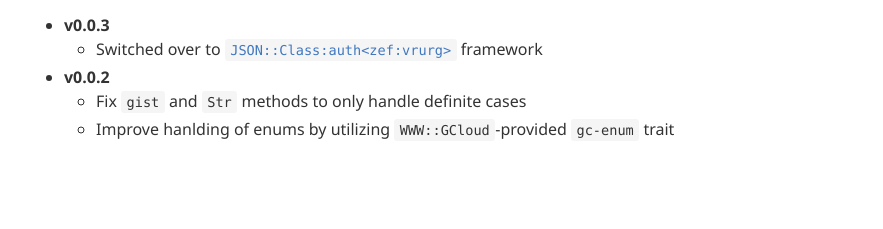
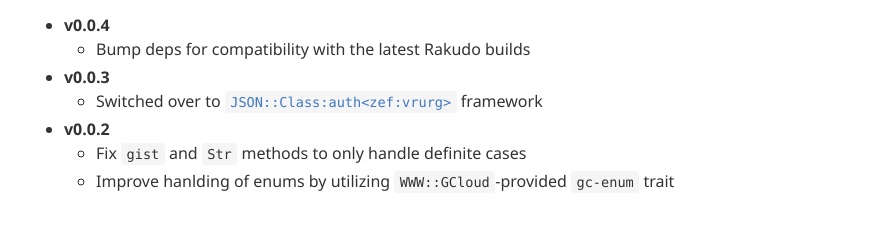
Before and after one commit to vrurg/raku-WWW-GCloud-API-Vision, a plain HTML site: page ChangeLog.html in a window 1280 px wide. Shown: the part 253-482 px from the top of the page, without its empty margins (198-1081 px from the left). Drawn offline with Linux system fonts and the light colour scheme.

Commit message:
Minor: documentation update

```diff
--- a/ChangeLog.html
+++ b/ChangeLog.html
@@ -386,7 +386,12 @@ li > .pod-block-code { margin-top: 16px; }
 
     <div class="pod-body">
     <h1 id="CHANGELOG"><a class="u" href="#___top" title="go to top of document">CHANGELOG</a></h1>
-<ul><li><p><strong>v0.0.3</strong></p>
+<ul><li><p><strong>v0.0.4</strong></p>
+<ul><li><p>Bump deps for compatibility with the latest Rakudo builds</p>
+</li>
+</ul>
+</li>
+<li><p><strong>v0.0.3</strong></p>
 <ul><li><p>Switched over to <a href="https://raku.land/zef:vrurg/JSON::Class"><code>JSON::Class:auth&lt;zef:vrurg&gt;</code></a> framework</p>
 </li>
 </ul>
```
Also changed, not shown: META6.json (line endings or trailing spaces), 2 other files.
